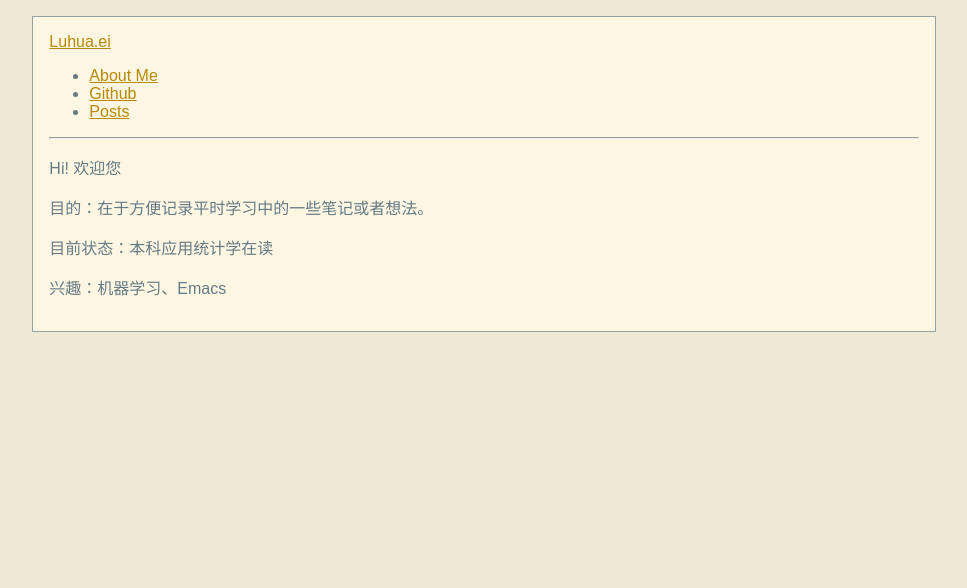
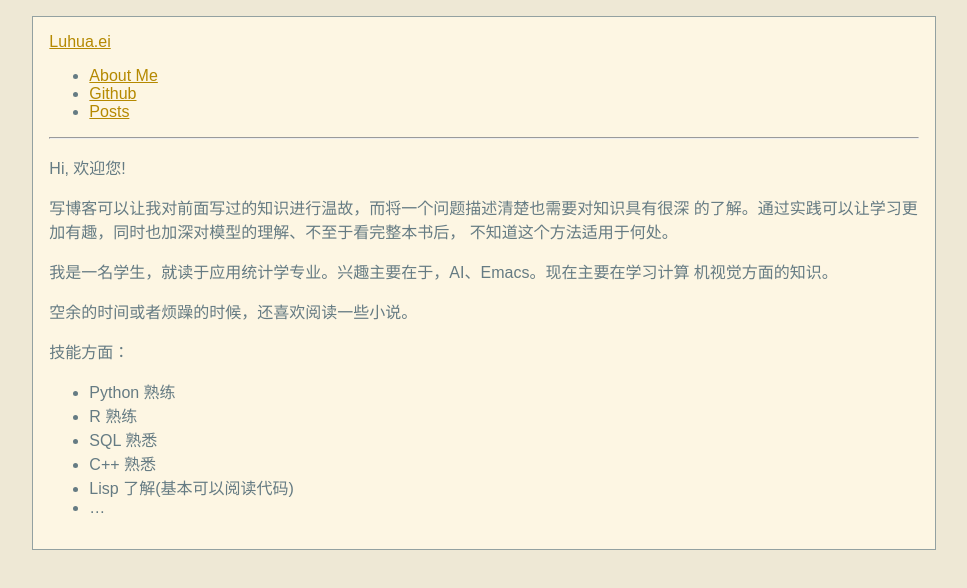
Before and after one commit to LuhuaEi/luhuaei.github.io, a plain HTML site: page about.html in a window 1280 px wide. Shown: the whole page, without its empty margins (156-1123 px from the left). Drawn offline with nearby package versions, Linux system fonts and the light colour scheme; some packages are replaced by stand-ins of ours; files whose address does not match are found by name.

Commit message:
update about info.

```diff
--- a/about.html
+++ b/about.html
@@ -1,7 +1,7 @@
 <!DOCTYPE html>
 <html lang="en">
 <head>
-<!-- 2019-10-29 Tue 00:50 -->
+<!-- 2019-10-29 Tue 01:08 -->
 <meta charset="utf-8">
 <meta name="viewport" content="width=device-width, initial-scale=1">
 <title>&lrm;</title>
@@ -30,20 +30,35 @@
 </div>
 <div id="content">
 <p>
-Hi! 欢迎您
+Hi, 欢迎您!
 </p>
 
 <p>
-目的：在于方便记录平时学习中的一些笔记或者想法。
+写博客可以让我对前面写过的知识进行温故，而将一个问题描述清楚也需要对知识具有很深
+的了解。通过实践可以让学习更加有趣，同时也加深对模型的理解、不至于看完整本书后，
+不知道这个方法适用于何处。
 </p>
 
 <p>
-目前状态：本科应用统计学在读
+我是一名学生，就读于应用统计学专业。兴趣主要在于，AI、Emacs。现在主要在学习计算
+机视觉方面的知识。
 </p>
 
 <p>
-兴趣：机器学习、Emacs
+空余的时间或者烦躁的时候，还喜欢阅读一些小说。
 </p>
+
+<p>
+技能方面：
+</p>
+<ul class="org-ul">
+<li>Python 熟练</li>
+<li>R 熟练</li>
+<li>SQL 熟悉</li>
+<li>C++ 熟悉</li>
+<li>Lisp 了解(基本可以阅读代码)</li>
+<li>&#x2026;</li>
+</ul>
 </div>
 <div id="postamble" class="status">
 <footer class="footer">
```
Also changed, not shown: 1 other file.
